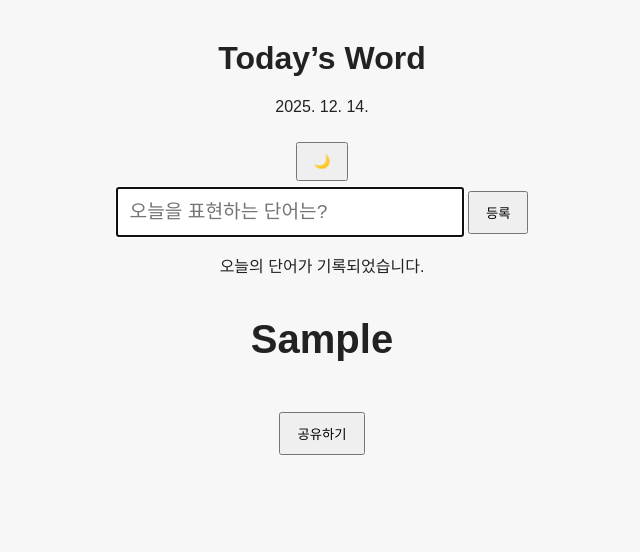
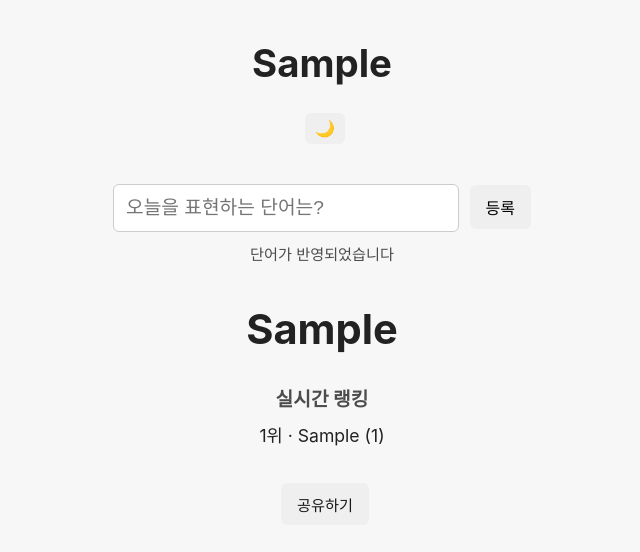
Before and after one commit to kingofsouthkorea/daily-word-site, a plain HTML site: page index.html in a window 1280 px wide. Both pictures are taken after typing "Sample" into the empty fields and a click on the button "등록". Shown: the whole page, without its empty margins (318-958 px from the left). Drawn offline with Linux system fonts and the light colour scheme.

Commit message:
update design ranking and realtime title

```diff
--- a/index.html
+++ b/index.html
@@ -2,17 +2,23 @@
 <html lang="ko">
 <head>
   <meta charset="UTF-8" />
+  <meta name="viewport" content="width=device-width, initial-scale=1.0" />
+
+  <!-- 기본 제목 (JS에서 1위 단어로 실시간 변경됨) -->
   <title>Today's Word</title>
+
+  <!-- CSS 연결 -->
   <link rel="stylesheet" href="style.css" />
 </head>
 <body>
   <header>
-    <h1>Today’s Word</h1>
+    <h1>Today's Word</h1>
     <p id="date"></p>
     <button id="themeToggle">🌙</button>
   </header>
 
   <main>
+    <!-- 단어 입력 -->
     <form id="wordForm">
       <input
         id="wordInput"
@@ -23,15 +29,25 @@
       <button type="submit">등록</button>
     </form>
 
+    <!-- 안내 메시지 -->
     <p id="feedback"></p>
 
+    <!-- 현재 1위 단어 -->
     <div id="wordBox">
       <span id="todayWord"></span>
     </div>
 
+    <!-- 랭킹 -->
+    <section id="rankingSection">
+      <h2>실시간 랭킹</h2>
+      <ul id="ranking"></ul>
+    </section>
+
+    <!-- 공유 -->
     <button id="shareBtn">공유하기</button>
   </main>
 
+  <!-- JS -->
   <script src="script.js"></script>
 </body>
 </html>
--- a/script.js
+++ b/script.js
@@ -1,81 +1,108 @@
-// ===== 날짜 표시 =====
-document.getElementById("date").textContent =
-  new Date().toLocaleDateString("ko-KR");
+/* ===== 기본 설정 ===== */
+const LIMIT_TIME = 3 * 1000;
+const LAST_SUBMIT_KEY = "lastSubmitTime";
+const WORD_COUNTS_KEY = "wordCounts";
+const HISTORY_KEY = "dailyHistory";
+const LAST_DATE_KEY = "lastDate";
 
-// ===== DOM =====
+/* ===== DOM ===== */
 const form = document.getElementById("wordForm");
 const input = document.getElementById("wordInput");
 const feedback = document.getElementById("feedback");
 const wordEl = document.getElementById("todayWord");
-const themeToggle = document.getElementById("themeToggle");
-const shareBtn = document.getElementById("shareBtn");
+const rankingEl = document.getElementById("ranking");
 
-// ===== 분당 1회 제한 설정 =====
-const LIMIT_TIME = 3 * 1000; // 3초
-const LAST_SUBMIT_KEY = "lastSubmitTime";
+/* ===== 오늘 날짜 ===== */
+function getToday() {
+  const d = new Date();
+  return `${d.getMonth() + 1}월 ${d.getDate()}일`;
+}
 
-// ===== 엔터 제출 + 제한 =====
+/* ===== 날짜 변경 감지 ===== */
+function checkDateChange() {
+  const today = getToday();
+  const lastDate = localStorage.getItem(LAST_DATE_KEY);
+
+  if (lastDate && lastDate !== today) {
+    saveDailyHistory(lastDate);
+  }
+
+  localStorage.setItem(LAST_DATE_KEY, today);
+}
+
+/* ===== 기록 저장 ===== */
+function saveDailyHistory(date) {
+  const history = JSON.parse(localStorage.getItem(HISTORY_KEY)) || [];
+  const counts = getWordCounts();
+
+  if (counts.length === 0) return;
+
+  history.push({
+    date,
+    topWord: counts[0].word,
+  });
+
+  localStorage.setItem(HISTORY_KEY, JSON.stringify(history));
+}
+
+/* ===== 단어 카운트 ===== */
+function getWordCounts() {
+  const data = JSON.parse(localStorage.getItem(WORD_COUNTS_KEY)) || {};
+  return Object.entries(data)
+    .map(([word, count]) => ({ word, count }))
+    .sort((a, b) => b.count - a.count);
+}
+
+function addWord(word) {
+  const data = JSON.parse(localStorage.getItem(WORD_COUNTS_KEY)) || {};
+  data[word] = (data[word] || 0) + 1;
+  localStorage.setItem(WORD_COUNTS_KEY, JSON.stringify(data));
+}
+
+/* ===== 화면 갱신 ===== */
+function render() {
+  const counts = getWordCounts();
+
+  if (counts.length === 0) return;
+
+  // 1위 단어
+  const top = counts[0].word;
+  wordEl.textContent = top;
+  document.title = top;
+  document.querySelector("h1").textContent = top;
+
+  // 랭킹 표시
+  rankingEl.innerHTML = "";
+  counts.slice(0, 5).forEach((item, i) => {
+    const li = document.createElement("li");
+    li.textContent = `${i + 1}위 · ${item.word} (${item.count})`;
+    rankingEl.appendChild(li);
+  });
+}
+
+/* ===== 제출 처리 ===== */
 form.addEventListener("submit", (e) => {
   e.preventDefault();
 
   const word = input.value.trim();
   if (!word) return;
 
+  const now = Date.now();
   const lastTime = localStorage.getItem(LAST_SUBMIT_KEY);
-  const now = Date.now();
 
   if (lastTime && now - lastTime < LIMIT_TIME) {
-    const remain = Math.ceil((LIMIT_TIME - (now - lastTime)) / 1000);
-    feedback.textContent = `⏳ ${remain}초만 기다려 주세요`;
+    feedback.textContent = "⏳ 3초 후 다시 입력하세요";
     return;
   }
 
   localStorage.setItem(LAST_SUBMIT_KEY, now);
-  localStorage.setItem("todayWord", word);
+  addWord(word);
+  render();
 
-  showWord(word);
-  feedback.textContent = "오늘의 단어가 기록되었습니다.";
+  feedback.textContent = "단어가 반영되었습니다";
   input.value = "";
-  input.focus();
 });
 
-// ===== 단어 표시 + 애니메이션 =====
-function showWord(word) {
-  wordEl.textContent = word;
-  wordEl.classList.remove("animate");
-  void wordEl.offsetWidth; // 리플로우
-  wordEl.classList.add("animate");
-}
-
-// 새로고침 시 유지
-const savedWord = localStorage.getItem("todayWord");
-if (savedWord) showWord(savedWord);
-
-// ===== 다크모드 =====
-const savedTheme = localStorage.getItem("theme");
-if (savedTheme === "dark") document.body.classList.add("dark");
-
-themeToggle.addEventListener("click", () => {
-  document.body.classList.toggle("dark");
-  const mode = document.body.classList.contains("dark") ? "dark" : "light";
-  localStorage.setItem("theme", mode);
-});
-
-// ===== 공유 기능 =====
-shareBtn.addEventListener("click", () => {
-  const word = localStorage.getItem("todayWord");
-  if (!word) return;
-
-  const text = `오늘의 단어: ${word}`;
-
-  if (navigator.share) {
-    navigator.share({
-      title: "Today's Word",
-      text: text,
-      url: location.href,
-    });
-  } else {
-    navigator.clipboard.writeText(text);
-    feedback.textContent = "단어가 클립보드에 복사되었습니다.";
-  }
-});
+/* ===== 초기 실행 ===== */
+checkDateChange();
+render();
--- a/style.css
+++ b/style.css
@@ -1,7 +1,10 @@
+/* ===== 기본 ===== */
 body {
-  font-family: Pretendard, sans-serif;
+  font-family: Pretendard, -apple-system, BlinkMacSystemFont, system-ui, sans-serif;
   background: #f7f7f7;
   color: #222;
+  margin: 0;
+  padding: 0;
   text-align: center;
   transition: background 0.3s, color 0.3s;
 }
@@ -11,12 +14,35 @@ body.dark {
   color: #eee;
 }
 
+/* ===== 헤더 ===== */
 header {
   margin-top: 40px;
 }
 
+header h1 {
+  font-size: 2.4rem;
+  margin-bottom: 10px;
+}
+
+#date {
+  font-size: 0.95rem;
+  opacity: 0.7;
+}
+
 #themeToggle {
-  margin-top: 10px;
+  margin-top: 12px;
+  font-size: 1rem;
+  padding: 6px 10px;
+  cursor: pointer;
+}
+
+/* ===== 입력 ===== */
+main {
+  margin-top: 40px;
+}
+
+form {
+  margin-bottom: 10px;
 }
 
 input {
@@ -24,31 +50,73 @@ input {
   padding: 12px;
   width: 70%;
   max-width: 320px;
+  border-radius: 6px;
+  border: 1px solid #ccc;
 }
 
 button {
   padding: 10px 16px;
-  margin-top: 10px;
+  margin-left: 6px;
+  font-size: 1rem;
   cursor: pointer;
+  border-radius: 6px;
+  border: none;
 }
 
+#feedback {
+  margin-top: 10px;
+  font-size: 0.95rem;
+  min-height: 1.2em;
+  opacity: 0.8;
+}
+
+/* ===== 1위 단어 ===== */
 #wordBox {
-  margin: 40px 0;
-  font-size: 2.5rem;
+  margin: 40px 0 20px;
+  font-size: 2.6rem;
   font-weight: 700;
 }
 
 .animate {
-  animation: fadeUp 0.5s ease;
+  animation: fadeUp 0.4s ease;
 }
 
 @keyframes fadeUp {
   from {
     opacity: 0;
-    transform: translateY(10px);
+    transform: translateY(12px);
   }
   to {
     opacity: 1;
     transform: translateY(0);
   }
 }
+
+/* ===== 랭킹 ===== */
+#rankingSection {
+  margin-top: 30px;
+}
+
+#rankingSection h2 {
+  font-size: 1.2rem;
+  margin-bottom: 10px;
+  opacity: 0.8;
+}
+
+#ranking {
+  list-style: none;
+  padding: 0;
+  margin: 0;
+}
+
+#ranking li {
+  font-size: 1.1rem;
+  margin: 6px 0;
+}
+
+/* ===== 공유 버튼 ===== */
+#shareBtn {
+  margin-top: 30px;
+  font-size: 0.95rem;
+  opacity: 0.9;
+}
```
